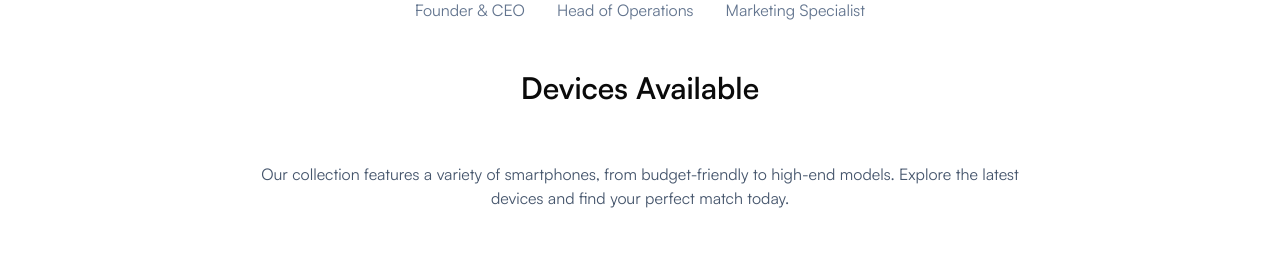
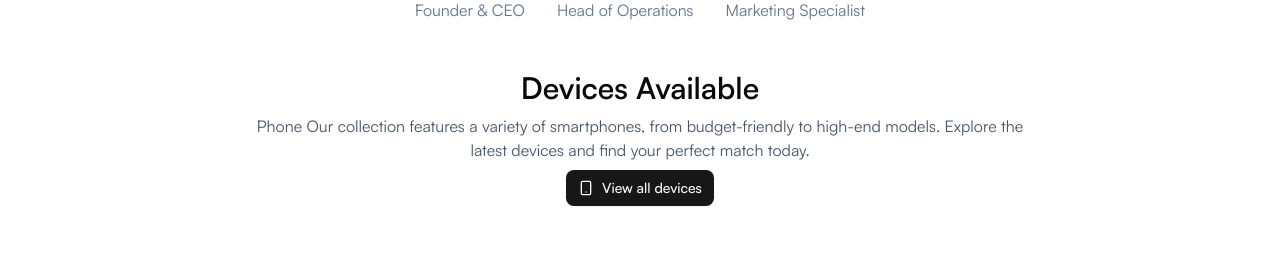
Before and after one commit to codewithkin/smart_switch_mobile_site, a Next.js app: page /about in a window 1280 px wide. Shown: the part 803-1063 px from the top of the page. Built offline with nearby package versions, Linux system fonts and the light colour scheme.

Commit message:
[ADD]: Shop cta to devices available section

```diff
--- a/src/components/about/DevicesAvailable.tsx
+++ b/src/components/about/DevicesAvailable.tsx
@@ -3,6 +3,9 @@ import { motion } from "framer-motion";
 import ProductCard from "../micro/ProductCard"; // Assuming you have a ProductCard component
 import { demoProducts } from "@/data/demoProducts"; // Sample data
 import Heading from "../ui/heading";
+import { Button } from "../ui/button";
+import Link from "next/link";
+import { Smartphone } from "lucide-react";
 
 function DevicesAvailable() {
   return (
@@ -12,12 +15,20 @@ function DevicesAvailable() {
       animate={{ opacity: 1 }}
       transition={{ duration: 0.5 }}
     >
-      <Heading>Devices Available</Heading>
-      <p className="text-slate-600 max-w-3xl mx-auto">
-        Our collection features a variety of smartphones, from budget-friendly
-        to high-end models. Explore the latest devices and find your perfect
-        match today.
-      </p>
+      <article className="flex flex-col gap-2 justify-center items-center">
+        <Heading>Devices Available</Heading>
+        <p className="text-slate-600 max-w-3xl mx-auto">
+          Phone Our collection features a variety of smartphones, from
+          budget-friendly to high-end models. Explore the latest devices and
+          find your perfect match today.
+        </p>
+        <Button className="w-fit" asChild>
+          <Link href="/shop">
+            <Smartphone />
+            View all devices
+          </Link>
+        </Button>
+      </article>
 
       <div className="grid grid-cols-1 sm:grid-cols-2 lg:grid-cols-3 gap-6">
         {demoProducts.slice(0, 6).map((product, index) => (
```
Also changed, not shown: src/components/about/MeetTheTeam.tsx (+8 -2 lines).
